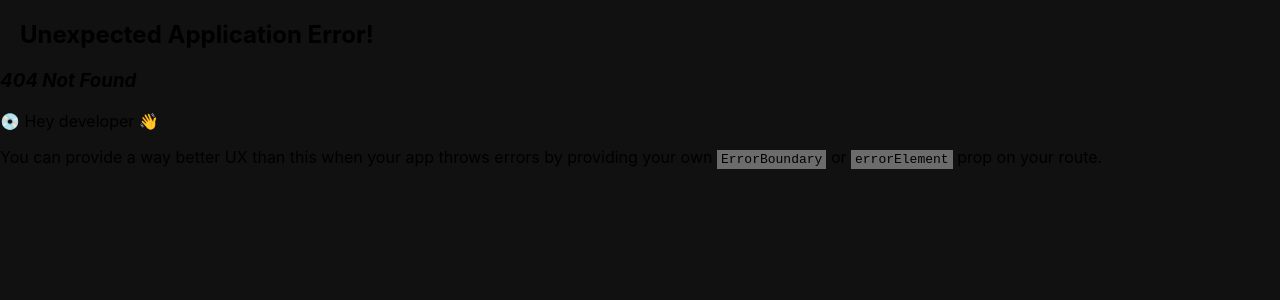
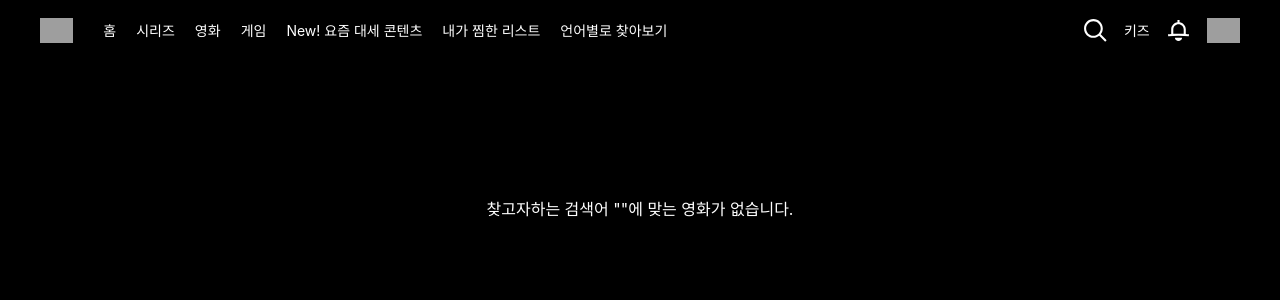
Before and after one commit to DeepDive-SOLID/EXP-MISSION-Netflix, a React (Vite) app in the folder Netflix-Vite/: page /search in a window 1280 px wide. Before the commit this address had no page. Shown: the top 300 px of the page. Built offline with nearby package versions, Linux system fonts and the light colour scheme; grey boxes are pictures that could not be loaded.

Commit message:
feat: 검색기능 추가

```diff
--- a/Netflix-Vite/src/components/Nav/Nav.jsx
+++ b/Netflix-Vite/src/components/Nav/Nav.jsx
@@ -2,10 +2,21 @@ import searchIcon from "../../assets/search.svg";
 import alarmIcon from "../../assets/alarm.svg";
 import userIcon from "../../assets/user.png";
 import styles from "./Nav.module.css";
-import { useState } from "react";
+import { useState, useEffect } from "react";
+import { useNavigate } from "react-router-dom";
+import { useDebounce } from "../../hooks/useDebounce";
 
 export default function Nav() {
   const [showSearch, setShowSearch] = useState(false);
+  const [searchTerm, setSearchTerm] = useState("");
+  const debouncedSearchTerm = useDebounce(searchTerm, 500); // ✅ debounce 적용
+  const navigate = useNavigate();
+
+  useEffect(() => {
+    if (debouncedSearchTerm.trim()) {
+      navigate(`/search?q=${encodeURIComponent(debouncedSearchTerm.trim())}`);
+    }
+  }, [debouncedSearchTerm, navigate]);
 
   return (
     <div className={styles.nav}>
@@ -41,9 +52,12 @@ export default function Nav() {
               type="text"
               className={styles.searchInput}
               placeholder="제목, 사람, 장르"
+              value={searchTerm}
+              onChange={(e) => setSearchTerm(e.target.value)}
             />
           </div>
         )}
+
         <span>키즈</span>
         <img src={alarmIcon} alt="Alarm Icon" className={styles.nav__icon} />
         <img src={userIcon} alt="User Icon" className={styles.nav__icon} />
--- a/Netflix-Vite/src/components/Nav/Nav.module.css
+++ b/Netflix-Vite/src/components/Nav/Nav.module.css
@@ -51,9 +51,10 @@
 
 .searchBox {
   position: absolute;
-  top: 100%; /* 아이콘 바로 아래 기준 */
-  right: 0; /* 아이콘 정렬에 맞춤 */
-  margin-top: 8px;
+  top: 50%;
+  right: 100%; /* ← 아이콘 왼쪽으로 이동 */
+  transform: translateY(-50%) translateX(-8px); /* 세로 가운데 정렬 + 약간 띄움 */
+  margin-top: 0; /* 기존 값 제거 */
   display: flex;
   align-items: center;
   background-color: #111;
@@ -61,15 +62,14 @@
   padding: 10px 15px;
   z-index: 1000;
   opacity: 0;
-  transform: translateX(10px);
-  animation: fadeSlide 0.3s ease-out forwards;
+  animation: fadeSlideLeft 0.3s ease-out forwards;
   white-space: nowrap;
 }
 
-@keyframes fadeSlide {
+@keyframes fadeSlideLeft {
   to {
     opacity: 1;
-    transform: translateX(0);
+    transform: translateY(-50%) translateX(0);
   }
 }
 
--- a/Netflix-Vite/src/main.jsx
+++ b/Netflix-Vite/src/main.jsx
@@ -4,6 +4,7 @@ import { createBrowserRouter, RouterProvider } from "react-router-dom";
 import "./index.css";
 import App from "./App.jsx";
 import Home from "./pages/Home";
+import SearchPage from "./pages/Search";
 
 let router = createBrowserRouter([
   {
@@ -14,10 +15,10 @@ let router = createBrowserRouter([
         index: true,
         Component: Home,
       },
-      // {
-      //   path: "login",
-      //   Component: Login,
-      // },
+      {
+        path: "search",
+        Component: SearchPage,
+      },
     ],
   },
 ]);
--- /dev/null
+++ b/Netflix-Vite/src/pages/Search/Search.module.css
@@ -0,0 +1,77 @@
+.searchContent {
+  height: 100vh;
+  background-color: black;
+}
+
+.search-container {
+  background-color: black;
+  width: 100%;
+  text-align: center;
+  padding: 5rem 0;
+}
+
+.no-results {
+  display: flex;
+  justify-content: center;
+  align-content: center;
+  color: #c5c5c5;
+  height: 100%;
+  padding: 8rem;
+}
+
+.movie {
+  flex: 1 1 auto;
+  display: inline-block;
+  padding-right: 0.5rem;
+  padding-bottom: 7rem;
+}
+
+.movie__column-poster {
+  cursor: pointer;
+  transition: transform 0.3s;
+  -webkit-transition: transform 0.3s;
+}
+
+.movie__column-poster :hover {
+  transform: scale(1.25);
+}
+
+.movie__poster {
+  width: 90%;
+  border-radius: 5px;
+}
+
+.searchContent {
+  background-color: black;
+  min-height: 100vh;
+  padding-top: 80px; /* Nav 아래 공간 확보 */
+}
+
+.searchContainer {
+  display: flex;
+  flex-wrap: wrap;
+  justify-content: center;
+  padding: 40px 20px;
+  gap: 20px;
+}
+
+.movie {
+  width: 220px;
+  cursor: pointer;
+}
+
+.moviePoster {
+  width: 100%;
+  border-radius: 8px;
+  transition: transform 0.3s ease;
+}
+
+.moviePoster:hover {
+  transform: scale(1.05);
+}
+
+.noResults {
+  color: white;
+  text-align: center;
+  padding: 100px;
+}
--- /dev/null
+++ b/Netflix-Vite/src/pages/Search/index.jsx
@@ -0,0 +1,79 @@
+import axios from "../../api/axios";
+import React, { useEffect, useState } from "react";
+import { useLocation, useNavigate } from "react-router-dom";
+import styles from "./Search.module.css";
+import { useDebounce } from "../../hooks/useDebounce";
+import Nav from "../../components/Nav/Nav.jsx";
+
+export default function SearchPage() {
+  const navigate = useNavigate();
+  const [searchResults, setSearchResults] = useState([]);
+  const useQuery = () => {
+    return new URLSearchParams(useLocation().search);
+  };
+
+  let query = useQuery();
+  const searchTerm = query.get("q");
+  const debouncedSearchTerm = useDebounce(searchTerm, 500);
+
+  useEffect(() => {
+    if (debouncedSearchTerm) {
+      fetchSearchMovie(debouncedSearchTerm);
+    }
+  }, [debouncedSearchTerm]);
+
+  const fetchSearchMovie = async (searchTerm) => {
+    try {
+      const request = await axios.get(
+        `/search/multi?include_adult=false&query=${searchTerm}`
+      );
+      setSearchResults(request.data.results);
+    } catch (error) {
+      console.log("error", error);
+    }
+  };
+
+  const renderSearchResults = () => {
+    return searchResults.length > 0 ? (
+      <section className={styles.searchContainer}>
+        {searchResults.map((movie) => {
+          if (movie.backdrop_path !== null && movie.media_type !== "person") {
+            const movieImageUrl =
+              "https://image.tmdb.org/t/p/w500" + movie.backdrop_path;
+            return (
+              <div className={styles.movie} key={movie.id}>
+                <div
+                  onClick={() => navigate(`/${movie.id}`)}
+                  className={styles.movieColumnPoster}
+                >
+                  <img
+                    src={movieImageUrl}
+                    alt="movie"
+                    className={styles.moviePoster}
+                  />
+                </div>
+              </div>
+            );
+          } else {
+            return null;
+          }
+        })}
+      </section>
+    ) : (
+      <section className={styles.noResults}>
+        <div className={styles.noResultsText}>
+          <p>
+            찾고자하는 검색어 "{debouncedSearchTerm}"에 맞는 영화가 없습니다.
+          </p>
+        </div>
+      </section>
+    );
+  };
+
+  return (
+    <div className={styles.searchContent}>
+      <Nav />
+      {renderSearchResults()}
+    </div>
+  );
+}
```
